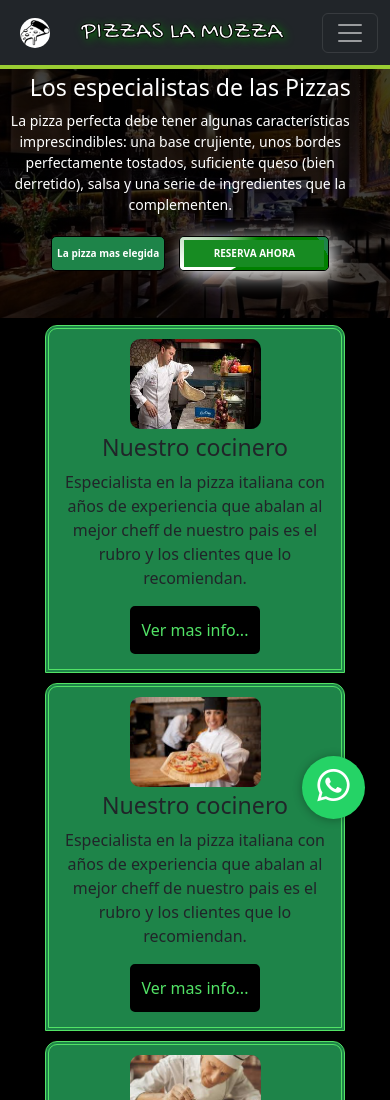
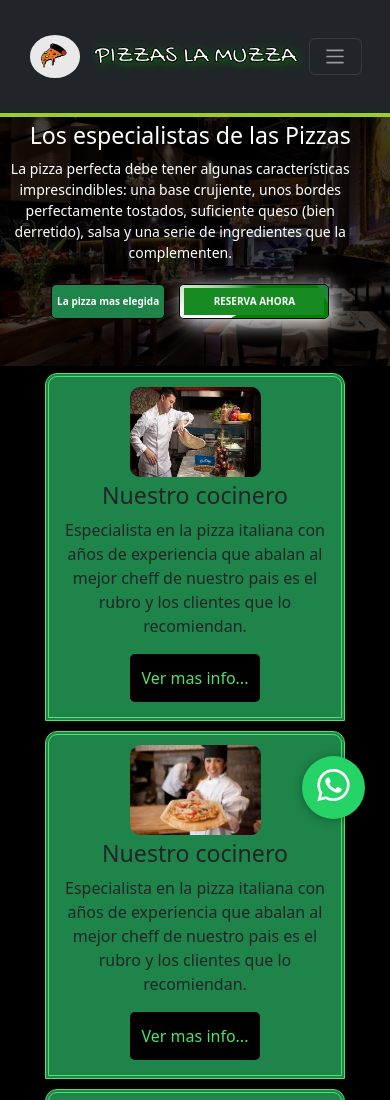
Before and after one commit to amorchus/Proyecto-Codo-a-Codo, a plain HTML site: page index.html in a window 390 px wide. Shown: the top 1100 px of the page. Drawn offline with nearby package versions, Linux system fonts and the light colour scheme; a web font is replaced by a local one.

Commit message:
05-10-23 8:57 - v1.9

```diff
--- a/estilo1.css
+++ b/estilo1.css
@@ -86,7 +86,15 @@ main{
 		font-size: 26px;
 	}
 	.iconoPizza{
-		width: 30px;
+		width: 50px;
+		margin:2px;
+		paddin:2px;
+	}
+
+	.btn_nav{
+		font-size: 15px;
+		margin:2px;
+		paddin:2px;
 	}
 }
 
--- a/index.html
+++ b/index.html
@@ -17,27 +17,30 @@
 	<!-- Iconos -->
 	<script src="https://kit.fontawesome.com/8930a20a4e.js" crossorigin="anonymous"></script>
 
-
 </head>
 
 <body>
 
-	<!-- link de wasap -->
+	<!-- Icono - link de wasap -->
 	<a href="https://api.whatsapp.com/send?phone=+5492364614272" class="btn-wsp" target="_blank">
 	    <i class="fa fa-whatsapp icono"></i>
 	</a>
 
-	<!-- HEADER - barra de navegacion -->
+	<!-- Barra de Navegacion -->
 
 	<header>
+
 		<nav class="navbar navbar-expand-md navbar-dark bg-dark">
-			<div class="container-fluid">
-				<img src="img/pizza.png" width="60px" alt="Icono de Pizza" class="iconoPizza rounded-4 m-2">
-				<a class="navbar-brand " id="titulo" href="#">PIZZAS LA MUZZA</a>
+
+			<div class="container-fluid m-3">
+				<!-- Icono y Titulo principal -->
+				<img src="img/pizza1.png" width="80px" alt="Icono de Pizza" class="iconoPizza" style="border-radius: 50%; opacity: 0.9;">
+				<a class="navbar-brand m-2" id="titulo" href="#">PIZZAS LA MUZZA</a>
 				<button class="navbar-toggler" type="button" data-bs-toggle="collapse" data-bs-target="#navbarText" aria-controls="navbarText" aria-expanded="false" aria-label="Toggle navigation">
-					<span class="navbar-toggler-icon"></span>
+					<span class="navbar-toggler-icon btn_nav"></span>
 				</button>
 
+				<!-- Barra desplegable -->
 				<div class="collapse navbar-collapse " id="navbarText">
 					<ul class="navbar-nav me-auto mb-2 mb-lg-0 w-100 justify-content-center m-2">
 						<li class="nav-item bg-success m-1">
@@ -164,17 +167,7 @@
 
 	</main>
 
-	<!-- <footer>
-
-
-		<div class="row">
-			<div class="col-12 col-md-2" style="background: green";>Izquierdo</div>
-			<div class="col-12 col-md-8" style="background: red;">Centro</div>
-			<div class="col-12 col-md-2" style="background: blue;">Derecho</div>
-		</div>
-
-	</footer> -->
-
+	<!-- Mi footer con 3 partes izq derecha y central - iconos y Textos de la empresa -->
 	<footer class="footer-contenedor">
 
 		<div class="footer-left">
```
Also changed, not shown: img/pizza1.png (added).
